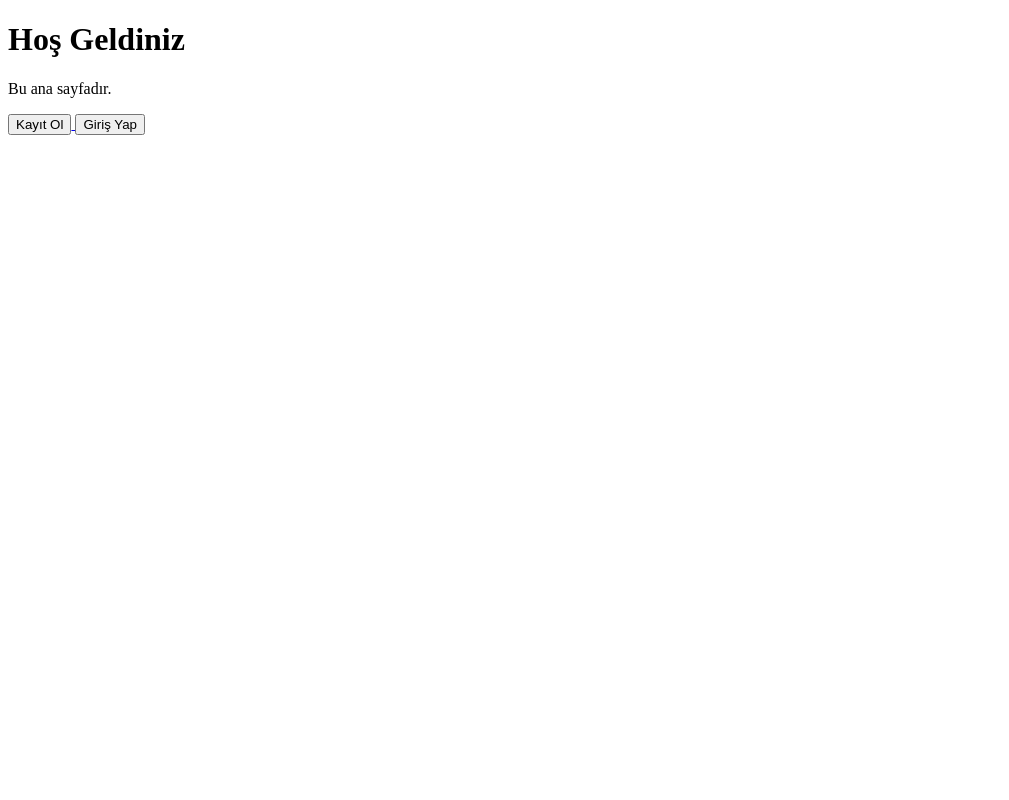
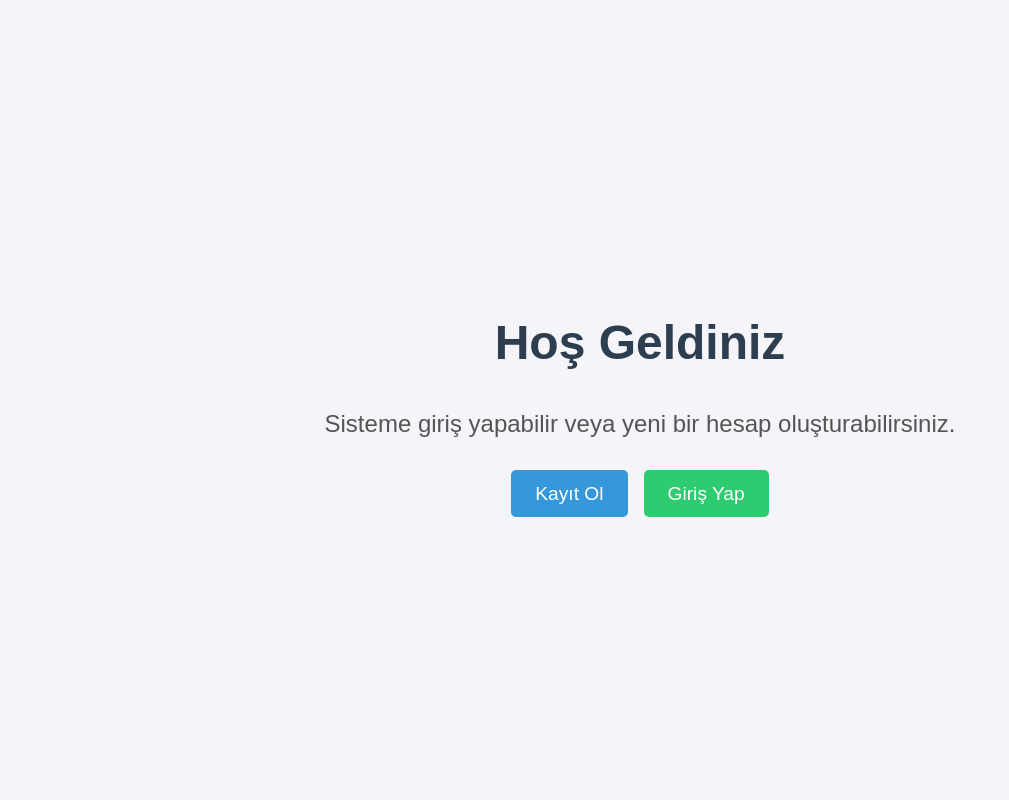
Before and after one commit to mea00/login0, a Flask app: page / in a window 1280 px wide. Shown: the whole page, without its empty margins (0-1009 px from the left). Run offline with Flask 3, Linux system fonts and the light colour scheme.

Commit message:
Update index.html design and other changes

```diff
--- a/app.py
+++ b/app.py
@@ -10,7 +10,7 @@ from sqlalchemy.exc import IntegrityError
 app = Flask(__name__)
 app.secret_key = 'secret_key'
 
-# Ortam değişkenine göre veritabanı yolunu ayarla
+# veritabanı yolu ayarlama
 if os.getenv("VERCEL_ENV") == "production":
     app.config['SQLALCHEMY_DATABASE_URI'] = 'sqlite:////tmp/users.db'
 else:
--- a/templates/index.html
+++ b/templates/index.html
@@ -4,17 +4,85 @@
     <meta charset="UTF-8">
     <meta name="viewport" content="width=device-width, initial-scale=1.0">
     <title>Ana Sayfa</title>
+    <style>
+        /* Genel ayarlar */
+        body {
+            font-family: Arial, sans-serif;
+            margin: 0;
+            padding: 0;
+            background-color: #f4f4f9;
+            color: #333;
+            display: flex;
+            flex-direction: column;
+            align-items: center;
+            justify-content: center;
+            height: 100vh;
+        }
+
+        /* Başlık ve alt metin */
+        h1 {
+            font-size: 3rem;
+            color: #2c3e50;
+            margin-bottom: 1rem;
+        }
+
+        p {
+            font-size: 1.5rem;
+            margin-bottom: 2rem;
+            color: #555;
+        }
+
+        /* Buton kapsayıcı */
+        .button-container {
+            display: flex;
+            gap: 1rem;
+        }
+
+        /* Buton stili */
+        button {
+            font-size: 1.2rem;
+            padding: 0.8rem 1.5rem;
+            border: none;
+            border-radius: 5px;
+            cursor: pointer;
+            transition: background-color 0.3s ease, transform 0.2s ease;
+        }
+
+        /* Kayıt Ol butonu */
+        .register-btn {
+            background-color: #3498db;
+            color: white;
+        }
+
+        .register-btn:hover {
+            background-color: #2980b9;
+            transform: scale(1.05);
+        }
+
+        /* Giriş Yap butonu */
+        .login-btn {
+            background-color: #2ecc71;
+            color: white;
+        }
+
+        .login-btn:hover {
+            background-color: #27ae60;
+            transform: scale(1.05);
+        }
+    </style>
 </head>
 <body>
     <h1>Hoş Geldiniz</h1>
-    <p>Bu ana sayfadır.</p>
+    <p>Sisteme giriş yapabilir veya yeni bir hesap oluşturabilirsiniz.</p>
 
     <!-- Yönlendirme butonları -->
-    <a href="/register">
-        <button>Kayıt Ol</button>
-    </a>
-    <a href="/login">
-        <button>Giriş Yap</button>
-    </a>
+    <div class="button-container">
+        <a href="/register">
+            <button class="register-btn">Kayıt Ol</button>
+        </a>
+        <a href="/login">
+            <button class="login-btn">Giriş Yap</button>
+        </a>
+    </div>
 </body>
 </html>
```
